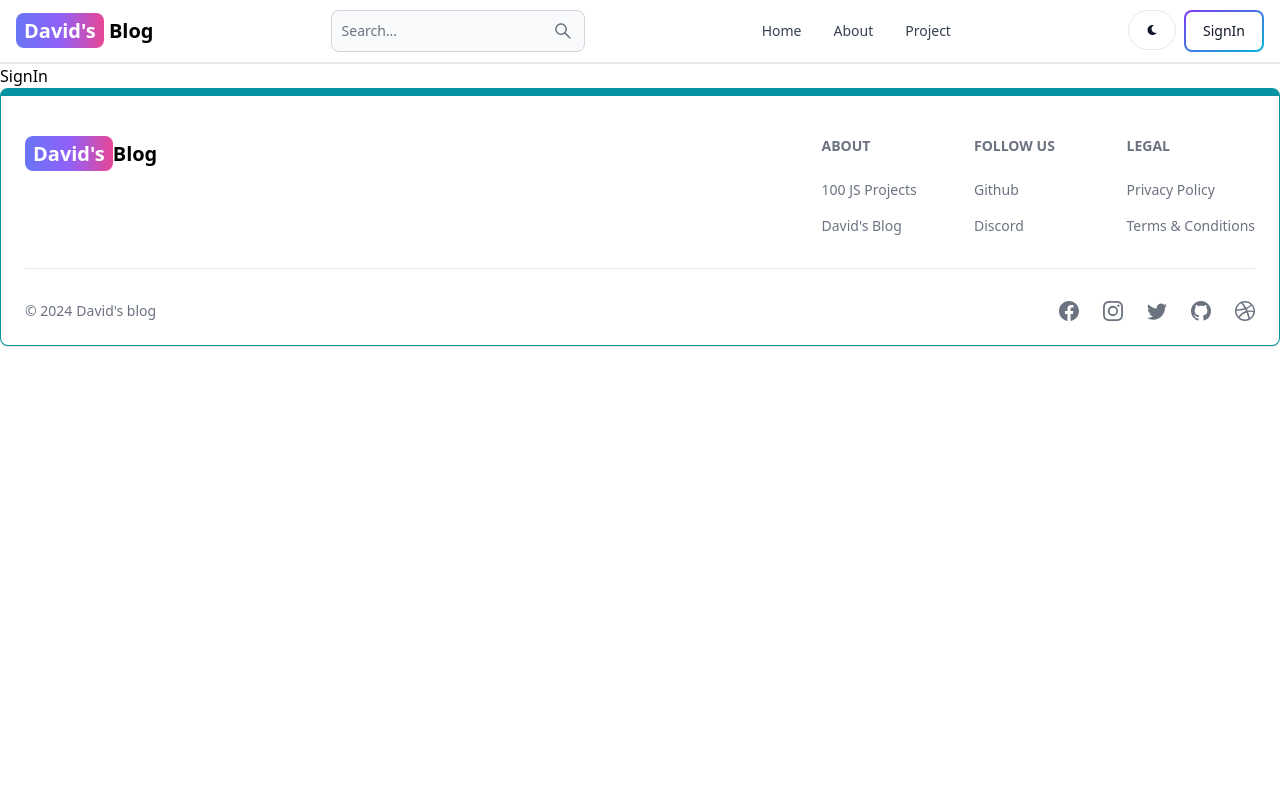
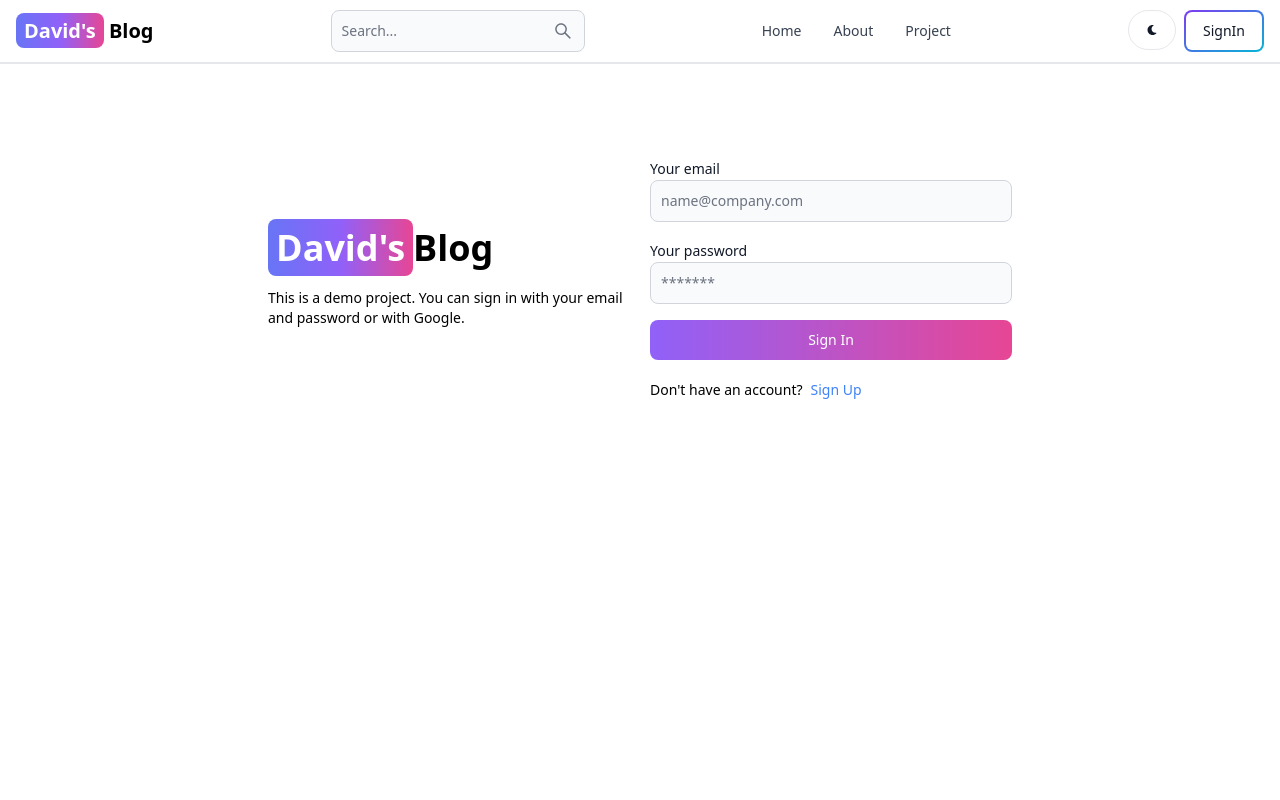
Before and after one commit to Retr0981/MERN-blog, a React (Vite) app in the folder client/: page /sign-in in a window 1280 px wide. Shown: the top 800 px of the page. Built offline with nearby package versions, Linux system fonts and the light colour scheme.

Commit message:
compltet signin functionality

```diff
--- a/client/src/pages/SignIn.jsx
+++ b/client/src/pages/SignIn.jsx
@@ -1,9 +1,119 @@
-import React from 'react'
+import { Alert, Button, Label, Spinner, TextInput } from 'flowbite-react';
+import { useState } from 'react';
+import { Link, useNavigate } from 'react-router-dom';
 
-function SignIn() {
+export default function SignIn() {
+  const [formData, setFormData] = useState({});
+  const [errorMessage, setErrorMessage] = useState(null);
+  const [loading, setLoading] = useState(false);
+
+  const navigate = useNavigate();
+
+  const handleChange = (e) => {
+    setFormData({ ...formData, [e.target.id]: e.target.value.trim() });
+  };
+
+  const handleSubmit = async (e) => {
+    e.preventDefault();
+    if (!formData.email || !formData.password) {
+      return setErrorMessage('Please fill out all fields.');
+    }
+    try {
+      setLoading(true);
+      setErrorMessage(null);
+      const res = await fetch('/api/auth/signin', {
+        method: 'POST',
+        headers: { 'Content-Type': 'application/json' },
+        body: JSON.stringify(formData),
+      });
+      const data = await res.json();
+      if (data.success === false) {
+        return setErrorMessage(data.message);
+      }
+      setLoading(false);
+      if(res.ok) {
+        navigate('/');
+      }
+    } catch (error) {
+      setErrorMessage(error.message);
+      setLoading(false);
+    }
+  };
   return (
-    <div>SignIn</div>
-  )
+    <div className='min-h-screen mt-20'>
+      <div className='flex p-3 max-w-3xl mx-auto flex-col md:flex-row md:items-center gap-5'>
+        {/* left */}
+        <div className='flex-1'>
+          <Link to='/' className='font-bold dark:text-white text-4xl'>
+            <span className='px-2 py-1 bg-gradient-to-r from-indigo-500 via-purple-500 to-pink-500 rounded-lg text-white'>
+              David's
+            </span>
+            Blog
+          </Link>
+          <p className='text-sm mt-5'>
+            This is a demo project. You can sign in with your email and password
+            or with Google.
+          </p>
+        </div>
+        {/* right */}
+
+        <div className='flex-1'>
+          <form className='flex flex-col gap-4' onSubmit={handleSubmit}>
+            {/* <div>
+              <Label value='Your username' />
+              <TextInput
+                type='text'
+                placeholder='Username'
+                id='username'
+                onChange={handleChange}
+              />
+            </div> */}
+            <div>
+              <Label value='Your email' />
+              <TextInput
+                type='email'
+                placeholder='name@company.com'
+                id='email'
+                onChange={handleChange}
+              />
+            </div>
+            <div>
+              <Label value='Your password' />
+              <TextInput
+                type='password'
+                placeholder='*******'
+                id='password'
+                onChange={handleChange}
+              />
+            </div>
+            <Button
+              gradientDuoTone='purpleToPink'
+              type='submit'
+              disabled={loading}
+            >
+              {loading ? (
+                <>
+                  <Spinner size='sm' />
+                  <span className='pl-3'>Loading...</span>
+                </>
+              ) : (
+                'Sign In'
+              )}
+            </Button>
+          </form>
+          <div className='flex gap-2 text-sm mt-5'>
+            <span>Don't have an account?</span>
+            <Link to='/sign-up' className='text-blue-500'>
+              Sign Up
+            </Link>
+          </div>
+          {errorMessage && (
+            <Alert className='mt-5' color='failure'>
+              {errorMessage}
+            </Alert>
+          )}
+        </div>
+      </div>
+    </div>
+  );
 }
-
-export default SignIn
```
